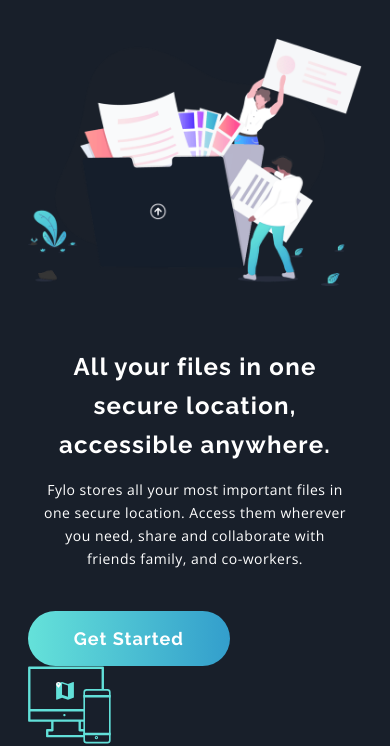
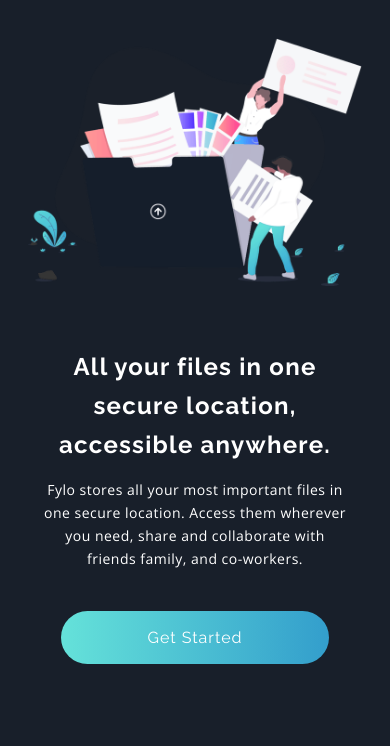
Before and after one commit to hannah-saurusrex/fylo-dark-theme-landing-page, a website: page app/index.html in a window 390 px wide. Shown: the part 100-846 px from the top of the page. Drawn offline with nearby package versions, Linux system fonts and the light colour scheme.

Commit message:
refined hero and button styles for mobile

```diff
--- a/app/assets/styles/modules/_button.css
+++ b/app/assets/styles/modules/_button.css
@@ -1,11 +1,11 @@
 .button-cta {
-    align-items: center;
+    width: 80%;
     background-image: linear-gradient(to right, var(--cyan), var(--blue));
     color: var(--white);
     font-family: 'Raleway', sans-serif;
-    font-weight: 700;
+    font-weight: 400;
     border-radius: 1.875rem;
-    font-size: 18px;
+    font-size: 16px;
     letter-spacing: 1px;
     padding: .937rem 2.5rem;
     cursor: pointer;
--- a/app/assets/styles/modules/_hero.css
+++ b/app/assets/styles/modules/_hero.css
@@ -1,8 +1,12 @@
+.hero {
+    text-align: center;
+    margin-bottom: 5.31rem;
+}
+
 .hero--headline {
     font-family: 'Raleway', sans-serif;
     font-weight: 700;
     margin-top: 1.56rem;
-    text-align: center;
     font-size: 24px;
     letter-spacing: 1.25px;
     line-height: 2.125rem;
@@ -13,7 +17,6 @@
     letter-spacing: .5px;
     margin: 15px 15px 40px 15px;
     font-size: 14px;
-    text-align: center;
     line-height: 1.25rem;
     font-weight: 300;
 }
```
